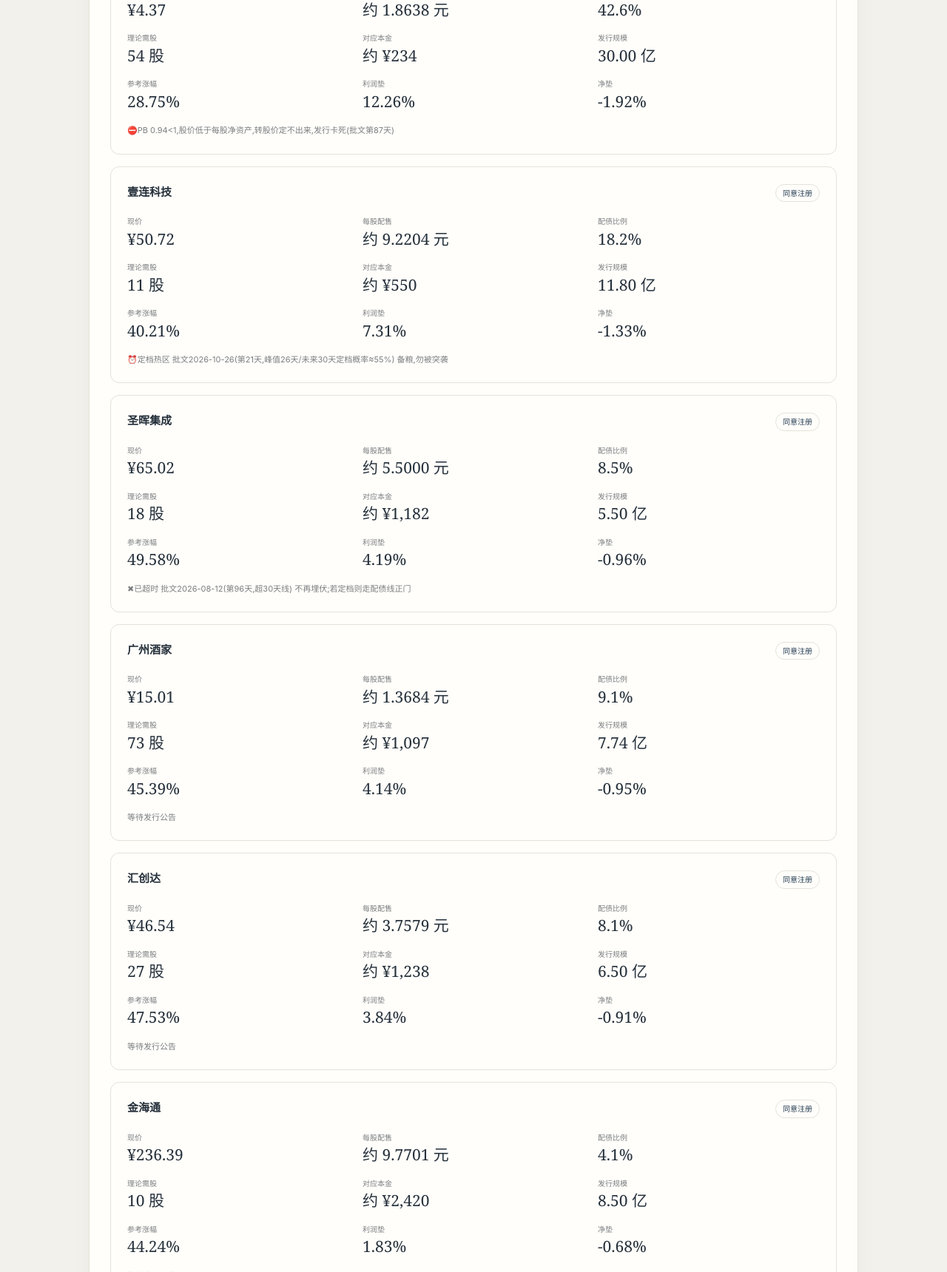
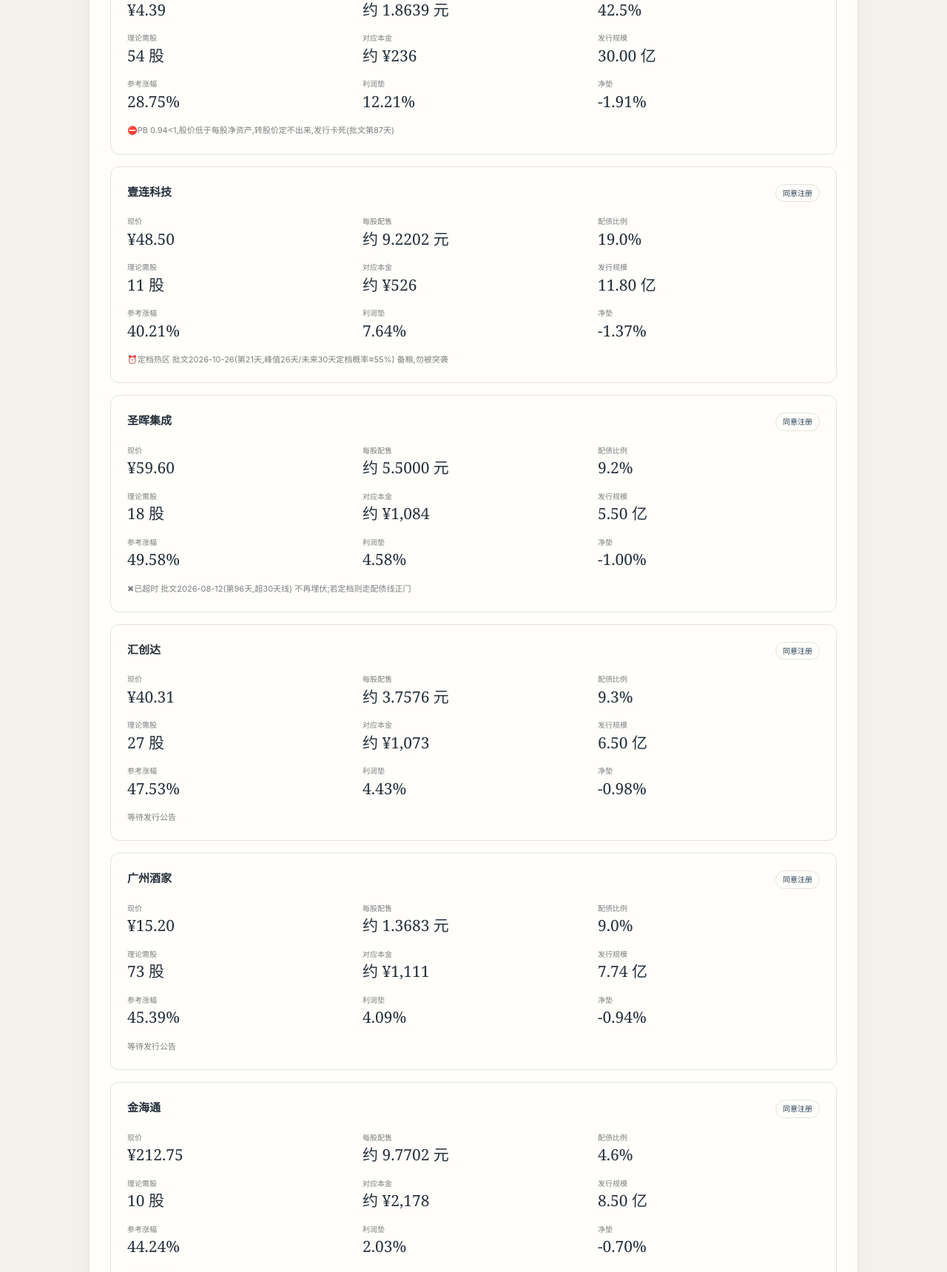
Before and after one commit to jiyunfei150-del/aiye, a plain HTML site: page pipeline.html in a window 1280 px wide. Shown: the part 1080-2800 px from the top of the page at 74% size. Drawn offline with Linux system fonts and the light colour scheme.

Commit message:
auto: 看板更新 11-16 尾盘核对

```diff
--- a/pipeline.html
+++ b/pipeline.html
@@ -347,7 +347,7 @@
       <div>
         <h1>配债管道</h1>
         <div class="sub">已定申购日与同意注册候选</div>
-        <div class="sub soft">页面更新于 2026-11-16 08:43</div>
+        <div class="sub soft">页面更新于 2026-11-16 14:37</div>
       </div>
       <div class="seals" aria-hidden="true"><div class="seal seal-icey">AIYE</div></div>
     </div>
@@ -357,9 +357,9 @@
   <div class="card">
     <h2>配债管道</h2>
     <div class="hgrid">
-      <div><div class="k">行情日期</div><div class="v">2026-11-13</div></div>
+      <div><div class="k">行情日期</div><div class="v">2026-11-16</div></div>
       <div><div class="k">管道总数</div><div class="v">73 只</div></div>
-      <div><div class="k">更新时间</div><div class="v">08:43</div></div>
+      <div><div class="k">更新时间</div><div class="v">14:37</div></div>
     </div>
     <div class="pipe-diff">较上日(2026-11-15):无实质变化(仅现价/净垫例行刷新)</div>
     <div class="subnote">用户固定系数：面值以上价差保留74.85%；管道使用连续校准价；小样本参考，误差可达±25元利润垫随债价与正股价格重算，净垫另扣拟合股价损耗；不作参与筛选。</div>
@@ -368,15 +368,15 @@
     <div class="pipe-list"><div class="pipe-item">
       <div class="pipe-head"><strong>百龙创园 · 百龙转债</strong><span class="pipe-tag">今日申购</span></div>
       <div class="pipe-grid">
-        <span>现价<b>¥20.50</b></span>
+        <span>现价<b>¥20.17</b></span>
         <span>每股配售<b>约 1.7810 元</b></span>
-        <span>配债比例<b>8.7%</b></span>
+        <span>配债比例<b>8.8%</b></span>
         <span>理论需股<b>56 股</b></span>
-        <span>对应本金<b>约 ¥1,151</b></span>
+        <span>对应本金<b>约 ¥1,133</b></span>
         <span>发行规模<b>7.48 亿</b></span>
         <span>参考涨幅<b>45.80%</b></span>
-        <span>利润垫<b>3.98%</b></span>
-        <span>净垫<b>-0.93%</b></span>
+        <span>利润垫<b>4.04%</b></span>
+        <span>净垫<b>-0.94%</b></span>
       </div>
       <div class="pipe-note">股权登记日 2026-11-13 利润垫仅供归因,不作为是否参与的筛选条件</div>
     </div></div>
@@ -385,85 +385,85 @@
     <div class="pipe-list"><div class="pipe-item">
       <div class="pipe-head"><strong>五洲交通</strong><span class="pipe-tag">同意注册</span></div>
       <div class="pipe-grid">
-        <span>现价<b>¥4.37</b></span>
-        <span>每股配售<b>约 1.8638 元</b></span>
-        <span>配债比例<b>42.6%</b></span>
+        <span>现价<b>¥4.39</b></span>
+        <span>每股配售<b>约 1.8639 元</b></span>
+        <span>配债比例<b>42.5%</b></span>
         <span>理论需股<b>54 股</b></span>
-        <span>对应本金<b>约 ¥234</b></span>
+        <span>对应本金<b>约 ¥236</b></span>
         <span>发行规模<b>30.00 亿</b></span>
         <span>参考涨幅<b>28.75%</b></span>
-        <span>利润垫<b>12.26%</b></span>
-        <span>净垫<b>-1.92%</b></span>
+        <span>利润垫<b>12.21%</b></span>
+        <span>净垫<b>-1.91%</b></span>
       </div>
       <div class="pipe-note">⛔PB 0.94&lt;1,股价低于每股净资产,转股价定不出来,发行卡死(批文第87天)</div>
     </div><div class="pipe-item">
       <div class="pipe-head"><strong>壹连科技</strong><span class="pipe-tag">同意注册</span></div>
       <div class="pipe-grid">
-        <span>现价<b>¥50.72</b></span>
-        <span>每股配售<b>约 9.2204 元</b></span>
-        <span>配债比例<b>18.2%</b></span>
+        <span>现价<b>¥48.50</b></span>
+        <span>每股配售<b>约 9.2202 元</b></span>
+        <span>配债比例<b>19.0%</b></span>
         <span>理论需股<b>11 股</b></span>
-        <span>对应本金<b>约 ¥550</b></span>
+        <span>对应本金<b>约 ¥526</b></span>
         <span>发行规模<b>11.80 亿</b></span>
         <span>参考涨幅<b>40.21%</b></span>
-        <span>利润垫<b>7.31%</b></span>
-        <span>净垫<b>-1.33%</b></span>
+        <span>利润垫<b>7.64%</b></span>
+        <span>净垫<b>-1.37%</b></span>
       </div>
       <div class="pipe-note">⏰定档热区 批文2026-10-26(第21天,峰值26天/未来30天定档概率≈55%) 备粮,勿被突袭</div>
     </div><div class="pipe-item">
       <div class="pipe-head"><strong>圣晖集成</strong><span class="pipe-tag">同意注册</span></div>
       <div class="pipe-grid">
-        <span>现价<b>¥65.02</b></span>
+        <span>现价<b>¥59.60</b></span>
         <span>每股配售<b>约 5.5000 元</b></span>
-        <span>配债比例<b>8.5%</b></span>
+        <span>配债比例<b>9.2%</b></span>
         <span>理论需股<b>18 股</b></span>
-        <span>对应本金<b>约 ¥1,182</b></span>
+        <span>对应本金<b>约 ¥1,084</b></span>
         <span>发行规模<b>5.50 亿</b></span>
         <span>参考涨幅<b>49.58%</b></span>
-        <span>利润垫<b>4.19%</b></span>
-        <span>净垫<b>-0.96%</b></span>
+        <span>利润垫<b>4.58%</b></span>
+        <span>净垫<b>-1.00%</b></span>
       </div>
       <div class="pipe-note">✖已超时 批文2026-08-12(第96天,超30天线) 不再埋伏;若定档则走配债线正门</div>
     </div><div class="pipe-item">
-      <div class="pipe-head"><strong>广州酒家</strong><span class="pipe-tag">同意注册</span></div>
+      <div class="pipe-head"><strong>汇创达</strong><span class="pipe-tag">同意注册</span></div>
       <div class="pipe-grid">
-        <span>现价<b>¥15.01</b></span>
-        <span>每股配售<b>约 1.3684 元</b></span>
-        <span>配债比例<b>9.1%</b></span>
-        <span>理论需股<b>73 股</b></span>
-        <span>对应本金<b>约 ¥1,097</b></span>
-        <span>发行规模<b>7.74 亿</b></span>
-        <span>参考涨幅<b>45.39%</b></span>
-        <span>利润垫<b>4.14%</b></span>
-        <span>净垫<b>-0.95%</b></span>
+        <span>现价<b>¥40.31</b></span>
+        <span>每股配售<b>约 3.7576 元</b></span>
+        <span>配债比例<b>9.3%</b></span>
+        <span>理论需股<b>27 股</b></span>
+        <span>对应本金<b>约 ¥1,073</b></span>
+        <span>发行规模<b>6.50 亿</b></span>
+        <span>参考涨幅<b>47.53%</b></span>
+        <span>利润垫<b>4.43%</b></span>
+        <span>净垫<b>-0.98%</b></span>
       </div>
       <div class="pipe-note">等待发行公告</div>
     </div><div class="pipe-item">
-      <div class="pipe-head"><strong>汇创达</strong><span class="pipe-tag">同意注册</span></div>
+      <div class="pipe-head"><strong>广州酒家</strong><span class="pipe-tag">同意注册</span></div>
       <div class="pipe-grid">
-        <span>现价<b>¥46.54</b></span>
-        <span>每股配售<b>约 3.7579 元</b></span>
-        <span>配债比例<b>8.1%</b></span>
-        <span>理论需股<b>27 股</b></span>
-        <span>对应本金<b>约 ¥1,238</b></span>
-        <span>发行规模<b>6.50 亿</b></span>
-        <span>参考涨幅<b>47.53%</b></span>
-        <span>利润垫<b>3.84%</b></span>
-        <span>净垫<b>-0.91%</b></span>
+        <span>现价<b>¥15.20</b></span>
+        <span>每股配售<b>约 1.3683 元</b></span>
+        <span>配债比例<b>9.0%</b></span>
+        <span>理论需股<b>73 股</b></span>
+        <span>对应本金<b>约 ¥1,111</b></span>
+        <span>发行规模<b>7.74 亿</b></span>
+        <span>参考涨幅<b>45.39%</b></span>
+        <span>利润垫<b>4.09%</b></span>
+        <span>净垫<b>-0.94%</b></span>
       </div>
       <div class="pipe-note">等待发行公告</div>
     </div><div class="pipe-item">
       <div class="pipe-head"><strong>金海通</strong><span class="pipe-tag">同意注册</span></div>
       <div class="pipe-grid">
-        <span>现价<b>¥236.39</b></span>
-        <span>每股配售<b>约 9.7701 元</b></span>
-        <span>配债比例<b>4.1%</b></span>
+        <span>现价<b>¥212.75</b></span>
+        <span>每股配售<b>约 9.7702 元</b></span>
+        <span>配债比例<b>4.6%</b></span>
         <span>理论需股<b>10 股</b></span>
-        <span>对应本金<b>约 ¥2,420</b></span>
+        <span>对应本金<b>约 ¥2,178</b></span>
         <span>发行规模<b>8.50 亿</b></span>
         <span>参考涨幅<b>44.24%</b></span>
-        <span>利润垫<b>1.83%</b></span>
-        <span>净垫<b>-0.68%</b></span>
+        <span>利润垫<b>2.03%</b></span>
+        <span>净垫<b>-0.70%</b></span>
       </div>
       <div class="pipe-note">等待发行公告</div>
     </div></div>
```
Also changed, not shown: index.html (+32 -32 lines), index_history.json (+1 -1 lines), pnl_history.json (+1 -1 lines).
